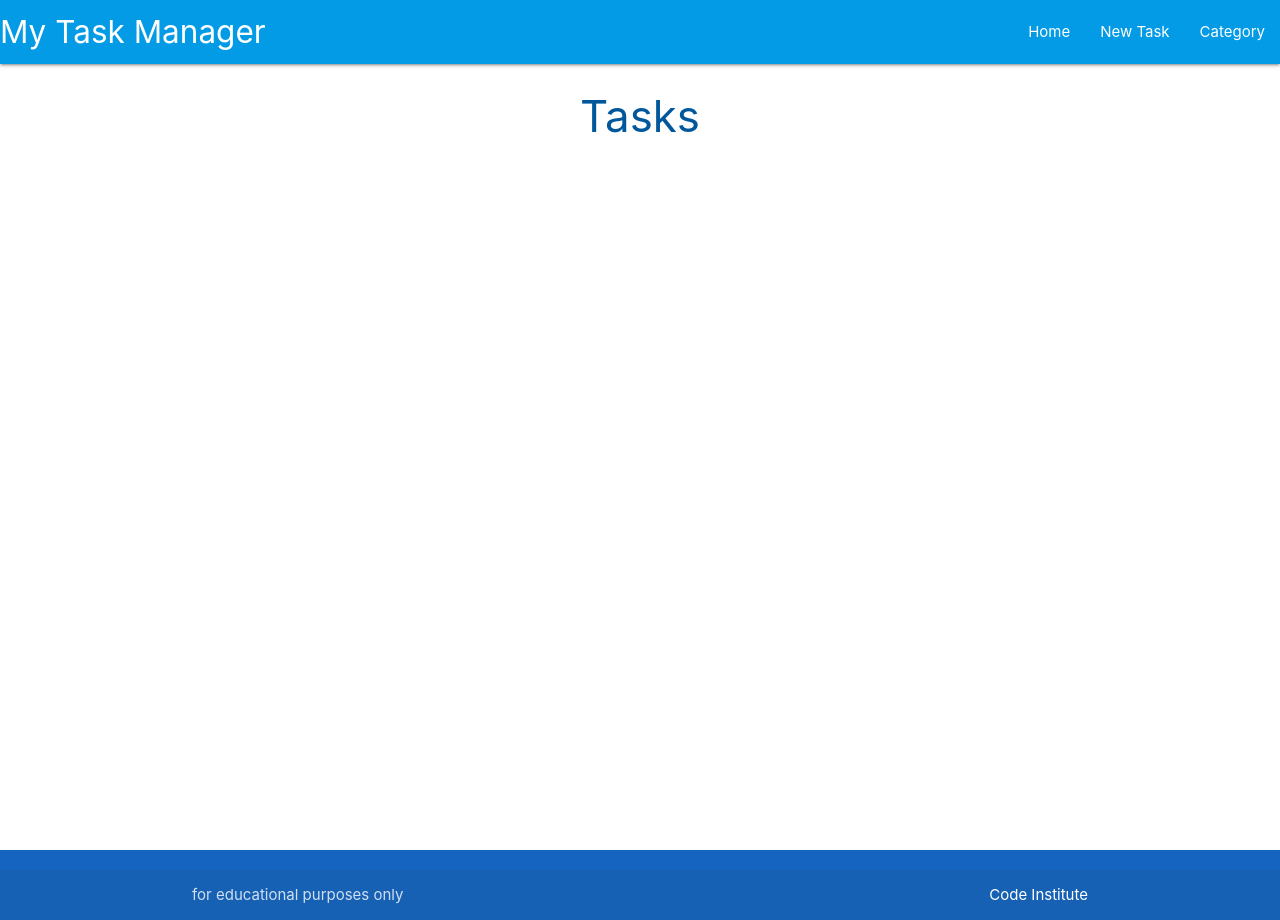
After one commit to rockroman/My_Task_walktrough, a Flask app: template taskmanager/templates/tasks.html in a window 1280 px wide. The commit adds this page. Run offline with Flask 2, Linux system fonts and the light colour scheme; the template is opened without the code that fills it, so the values that code supplies are empty.

Commit message:
Add base template and create database

```diff
--- a/taskmanager/routes.py
+++ b/taskmanager/routes.py
@@ -1,7 +1,8 @@
 from flask import render_template
 from taskmanager import app, db
+from taskmanager.models import Category, Task
 
 
 @app.route("/")
 def home():
-    return render_template("base.html")
+    return render_template("tasks.html")
--- /dev/null
+++ b/taskmanager/static/css/style.css
@@ -0,0 +1,9 @@
+body {
+    display: flex;
+    min-height: 100vh;
+    flex-direction: column;
+  }
+
+  main {
+    flex: 1 0 auto;
+  }
--- /dev/null
+++ b/taskmanager/static/js/script.js
@@ -0,0 +1,5 @@
+document.addEventListener('DOMContentLoaded', function() {
+    // sidenav initialization
+    let sidenav = document.querySelectorAll('.sidenav');
+    var instances = M.Sidenav.init(elems, options);
+  });
--- a/taskmanager/templates/base.html
+++ b/taskmanager/templates/base.html
@@ -4,9 +4,54 @@
     <meta charset="UTF-8">
     <meta http-equiv="X-UA-Compatible" content="IE=edge">
     <meta name="viewport" content="width=device-width, initial-scale=1.0">
+    <link rel="stylesheet" href="https://cdnjs.cloudflare.com/ajax/libs/font-awesome/5.15.3/css/all.min.css"
+    integrity="sha512-iBBXm8fW90+nuLcSKlbmrPcLa0OT92xO1BIsZ+ywDWZCvqsWgccV3gFoRBv0z+8dLJgyAHIhR35VZc2oM/gI1w=="
+    crossorigin="anonymous" referrerpolicy="no-referrer">
+    <link rel="stylesheet" href="https://cdnjs.cloudflare.com/ajax/libs/materialize/1.0.0/css/materialize.min.css"
+    type="text/css">
+    <link rel="stylesheet" href="{{ url_for('static', filename='css/style.css')}}" type="text/css">
     <title>Task Manager</title>
 </head>
 <body>
-   hello world
+    <header>
+        <!-- top navigation -->
+        <nav class="light-blue darken-1">
+            <div class="nav-wrapper">
+              <a href="" class="brand-logo">My Task Manager</a>
+              <a href="" data-target="mobile-demo" class="sidenav-trigger"><i class="fas fa-bars"></i></a>
+              <ul class="right hide-on-med-and-down">
+                <li><a href="{{ url_for('home') }}">Home</a></li>
+                <li><a href="">New Task</a></li>
+                <li><a href="">Category</a></li>
+
+              </ul>
+            </div>
+          </nav>
+
+          <!-- mobile sidenavbar -->
+          <ul class="sidenav" id="mobile-demo">
+                <li><a href="{{ url_for('home') }}">Home</a></li>
+                <li><a href="">New Task</a></li>
+                <li><a href="">Category</a></li>
+
+
+          </ul>
+    </header>
+    <main class="container">
+        {% block content %}
+        {% endblock %}
+    </main>
+
+    <footer class="page-footer blue darken-3">
+        <div class="footer-copyright">
+          <div class="container">
+            for educational purposes only
+          <a class="white-text right" href="https://codeinstitute.net" target="_blank">Code Institute</a>
+          </div>
+        </div>
+      </footer>
+
+   <script src="https://cdnjs.cloudflare.com/ajax/libs/materialize/1.0.0/js/materialize.min.js"></script>
+   <script src="{{ url_for('static', filename='js/script.js') }}"></script>
 </body>
 </html>
--- /dev/null
+++ b/taskmanager/templates/tasks.html
@@ -0,0 +1,6 @@
+{% extends "base.html" %}
+{% block content %}
+
+<h3 class=" light-blue-text text-darken-4 center-align">Tasks</h3>
+
+{% endblock %}
```
Also changed, not shown: taskmanager/__init__.py (+17 -2 lines), taskmanager/models.py (added, +28 -0 lines).
